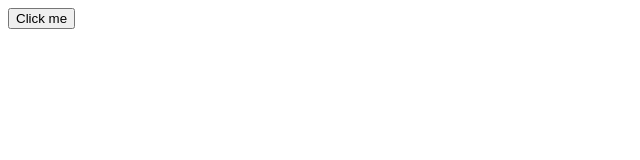
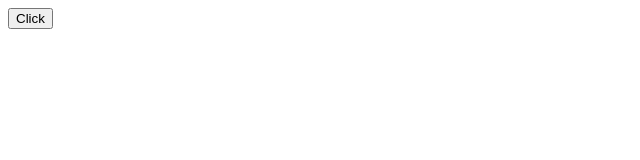
Before and after one commit to Hels15/Guide-to-school-survival, a React (Create React App) app: page / in a window 1280 px wide. Shown: the top 160 px of the page, without its empty margins (0-640 px from the left). Built offline with nearby package versions, Linux system fonts and the light colour scheme.

Commit message:
this is just a simple change in the app.js

```diff
--- a/src/App.js
+++ b/src/App.js
@@ -2,7 +2,7 @@ function App() {
   return (
     <div className="App">
 
-     <button>Click me</button>
+     <button>Click</button>
 
     </div>
   );
```
